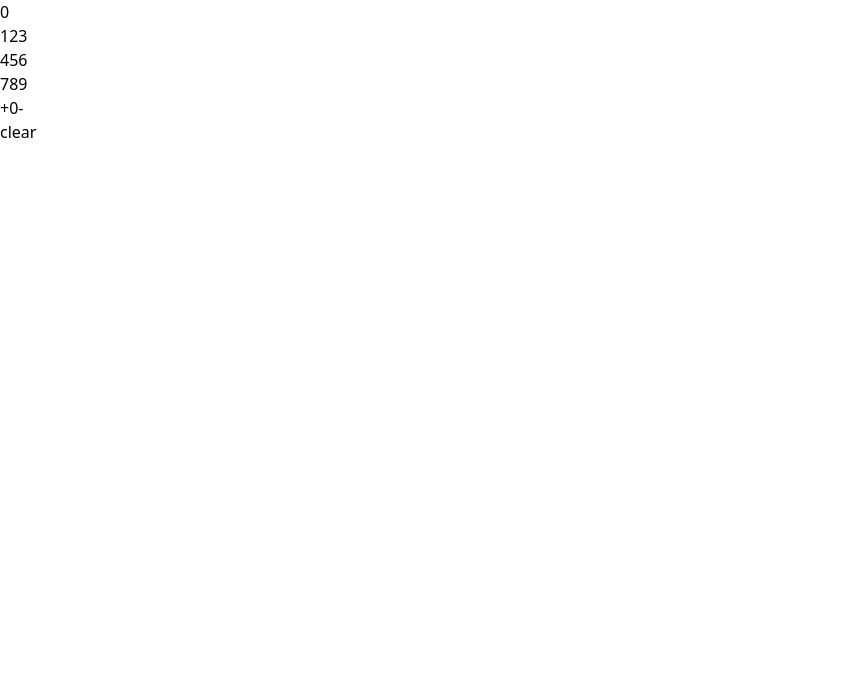
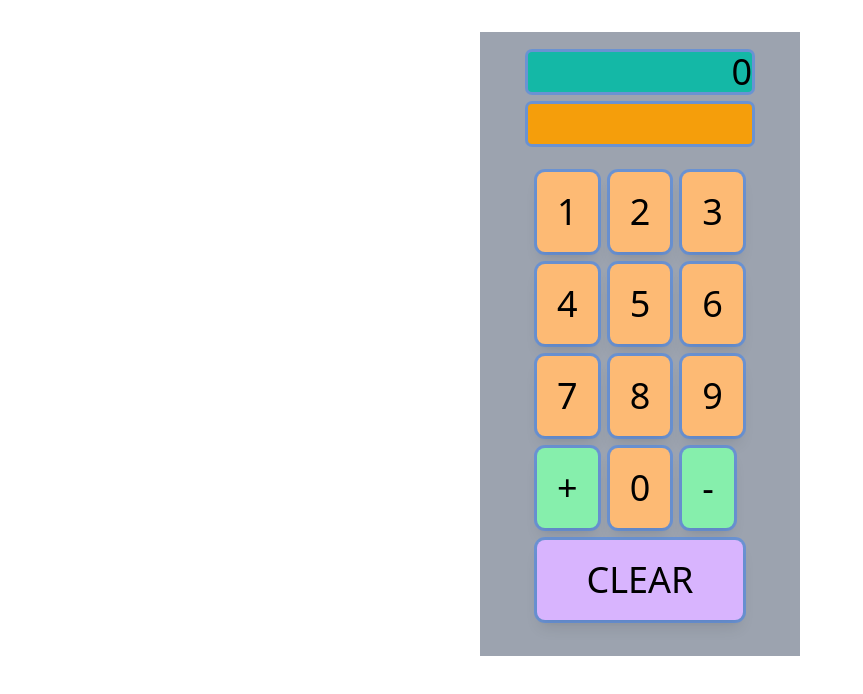
Before and after one commit to tri1911/nextjs-blog, a Next.js app: page / in a window 1280 px wide. Shown: the top 694 px of the page, without its empty margins (0-863 px from the left). Built offline with nearby package versions, Linux system fonts and the light colour scheme.

Commit message:
feat: add style

```diff
--- a/components/calculator/DigitButton.tsx
+++ b/components/calculator/DigitButton.tsx
@@ -12,6 +12,7 @@ const DigitButton: FunctionComponent<DigitButtonProps> = ({
 }: DigitButtonProps) => {
   return (
     <button
+      className="text-4xl ring p-5 rounded-lg bg-orange-300 shadow-lg"
       onClick={() =>
         dispatch({
           type: CalculatorActionKind.APPEND_DIGIT,
--- a/components/calculator/OperatorButton.tsx
+++ b/components/calculator/OperatorButton.tsx
@@ -12,6 +12,7 @@ const OperatorButton: FunctionComponent<OperatorButtonProps> = ({
 }: OperatorButtonProps) => {
   return (
     <button
+      className="text-4xl ring p-5 rounded-lg bg-green-300 shadow-lg"
       onClick={() =>
         dispatch({
           type: CalculatorActionKind.SET_OPERATOR,
--- a/components/calculator/index.tsx
+++ b/components/calculator/index.tsx
@@ -14,31 +14,38 @@ const Calculator: FunctionComponent = () => {
   const { total, current, operator } = state;
 
   return (
-    <div>
-      <div>
-        <div>{total}</div>
-        <div>
-          {operator} {current}{" "}
+    <div className="p-5 bg-gray-400 max-w-xs mx-auto mt-8 flex flex-col gap-3 items-center">
+      <div className="text-4xl bg-teal-500 w-56 h-10 text-right ring rounded">
+        {total}
+      </div>
+      <div className="text-2xl bg-amber-500 w-56 h-10 text-right ring rounded">
+        {operator} {current}
+      </div>
+      <div className="m-4 flex flex-col gap-3">
+        <div className="flex gap-3">
+          <DigitButton dispatch={dispatch} digit="1" />
+          <DigitButton dispatch={dispatch} digit="2" />
+          <DigitButton dispatch={dispatch} digit="3" />
         </div>
-      </div>
-      <div>
-        <DigitButton dispatch={dispatch} digit={"1"} />
-        <DigitButton dispatch={dispatch} digit={"2"} />
-        <DigitButton dispatch={dispatch} digit={"3"} />
-        <br />
-        <DigitButton dispatch={dispatch} digit={"4"} />
-        <DigitButton dispatch={dispatch} digit={"5"} />
-        <DigitButton dispatch={dispatch} digit={"6"} />
-        <br />
-        <DigitButton dispatch={dispatch} digit={"7"} />
-        <DigitButton dispatch={dispatch} digit={"8"} />
-        <DigitButton dispatch={dispatch} digit={"9"} />
-        <br />
-        <OperatorButton dispatch={dispatch} operator={"+"} />
-        <DigitButton dispatch={dispatch} digit={"0"} />
-        <OperatorButton dispatch={dispatch} operator={"-"} />
-        <br />
-        <button onClick={() => dispatch({ type: CalculatorActionKind.RESET })}>
+        <div className="flex gap-3">
+          <DigitButton dispatch={dispatch} digit="4" />
+          <DigitButton dispatch={dispatch} digit="5" />
+          <DigitButton dispatch={dispatch} digit="6" />
+        </div>
+        <div className="flex gap-3">
+          <DigitButton dispatch={dispatch} digit="7" />
+          <DigitButton dispatch={dispatch} digit="8" />
+          <DigitButton dispatch={dispatch} digit="9" />
+        </div>
+        <div className="flex gap-3">
+          <OperatorButton dispatch={dispatch} operator="+" />
+          <DigitButton dispatch={dispatch} digit="0" />
+          <OperatorButton dispatch={dispatch} operator="-" />
+        </div>
+        <button
+          className="uppercase text-4xl ring p-5 rounded-lg bg-purple-300 shadow-lg"
+          onClick={() => dispatch({ type: CalculatorActionKind.RESET })}
+        >
           clear
         </button>
       </div>
```
